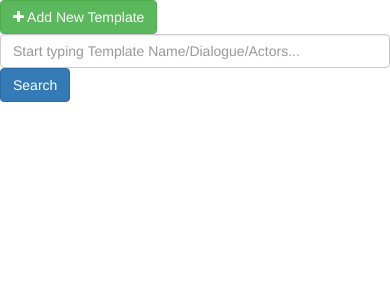
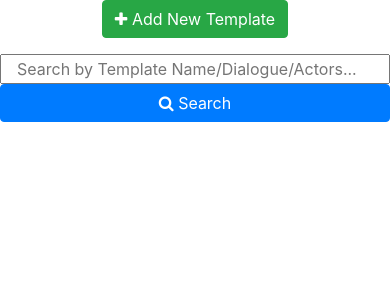
Before and after one commit to m-aravind11/memehub, a Flask app: page / in a window 390 px wide. Shown: the top 300 px of the page. Run offline with Flask 2, Linux system fonts and the light colour scheme; some libraries are stand-ins or nearby versions.

Commit message:
Added Bootstrap to make results look better

```diff
--- a/static/ajax_search.js
+++ b/static/ajax_search.js
@@ -11,9 +11,7 @@ $(document).ready(function(){
 
           $.each(response.result, function(index, template){
             console.log(template.template_filename);
-            $("div#searched_query_content").append('<div class="card col-md-3 col-xs-6 col-lg-3 col-sm-6"> \
-                <a href=' + template.onClickURL + '> <img class="img-responsive" src=uploads/'+ template.template_filename +'/> </a> </div>'
-            );
+            $("div#searched_query_content").append(' <a href=' + template.onClickURL + '> <img class="p-3" src=uploads/'+ template.template_filename +' width=360px height=270px/> </a> </div>');
           });
         }
       });
--- a/templates/header.html
+++ b/templates/header.html
@@ -1,10 +1,12 @@
 <html>
     <head>
         <meta name="viewport" content="width=device-width, initial-scale=1">
-        <link rel="stylesheet" href="https://maxcdn.bootstrapcdn.com/bootstrap/3.4.1/css/bootstrap.min.css">
+        <meta name="viewport" content="width=device-width, initial-scale=1">
+        <link rel="stylesheet" href="https://maxcdn.bootstrapcdn.com/bootstrap/4.5.2/css/bootstrap.min.css">
         <script src="https://ajax.googleapis.com/ajax/libs/jquery/3.5.1/jquery.min.js"></script>
-        <script src="https://maxcdn.bootstrapcdn.com/bootstrap/3.4.1/js/bootstrap.min.js"></script>
+        <script src="https://cdnjs.cloudflare.com/ajax/libs/popper.js/1.16.0/umd/popper.min.js"></script>
+        <script src="https://maxcdn.bootstrapcdn.com/bootstrap/4.5.2/js/bootstrap.min.js"></script>
         <link rel="stylesheet" href="https://cdnjs.cloudflare.com/ajax/libs/font-awesome/4.7.0/css/font-awesome.min.css">
         <link rel="text/css" href="{{url_for('static',filename='style.css')}}">
     </head>
-<body>
+<body style="max-width:100%; overflow-x: hidden;">
--- a/templates/index.html
+++ b/templates/index.html
@@ -2,15 +2,18 @@
 
 <script type="text/javascript" src="{{ url_for('static',filename='ajax_search.js') }}" ></script>
 
-<div>
-    <button  type="button" class="btn btn-success" onclick="location.href='/new-template'"> <i class="fa fa-plus" aria-hidden="true"></i> Add New Template </button>
+<p class="row">
+    <button type="button" class="btn btn-success mx-auto" onclick="location.href='/new-template'"> <i class="fa fa-plus" aria-hidden="true"></i> Add New Template </button>
+</p>
+
+
+<div class="container container-fluid">
+    <div class="row justify-content-center" id="search-bar">
+        <input id="search_query" class="col-lg-8" type="text" placeholder="Search by Template Name/Dialogue/Actors..."/>
+        <button id="search_button" type="button" class="btn btn-primary col-lg-2"> <i class="fa fa-search" aria-hidden="true"></i> Search </button>
+    </div>
 </div>
 
-<div id="search-bar">
-    <input id="search_query" class="form-control" type="text" placeholder="Start typing Template Name/Dialogue/Actors...">
-    <button id="search_button" type="button" class="btn btn-primary"> Search </button>
-</div>
-
-<div id="searched_query_content" class="container"> </div>
+<div id="searched_query_content" class="container container-fluid"> </div>
 
 {% include "footer.html" %}
--- a/templates/new_template_entry.html
+++ b/templates/new_template_entry.html
@@ -6,12 +6,12 @@
     <form method="POST" action="{{ url_for('processTemplateForm') }}" enctype="multipart/form-data">
         <div class="form-group">
             <label for="template"> Upload Template: </label>
-            <input id="templateUpload" type="file" class="form-control" name="templateImg" accept="image/*" onchange="document.getElementById('image_preview').src = window.URL.createObjectURL(this.files[0]);">
+            <input id="templateUpload" type="file" class="form-control" name="templateImg" accept="image/*" onchange="document.getElementById('image_preview').src = window.URL.createObjectURL(this.files[0]);" required>
             <img id="image_preview" width="480px" height="360px" alt="Template Preview">
         </div>
         <div class="form-group">
             <label for="dialogue"> Dialogue (or) Template Name: </label>
-            <input type="text" class="form-control" name="dialogue_template_name" placeholder="Dialogue in template">
+            <input type="text" class="form-control" name="dialogue_template_name" placeholder="Dialogue in template" required>
         </div>
         <div class="form-group">
             <label for="movie-name"> Movie: </label>
```
Also changed, not shown: memeTemplateUploads/aaniye_pudunga_venaam.jpeg (added), memeTemplateUploads/enna_oru_budhisaalithanam.jpeg (added), memeTemplateUploads/enna_thambi_ennachu.jpeg (added).
